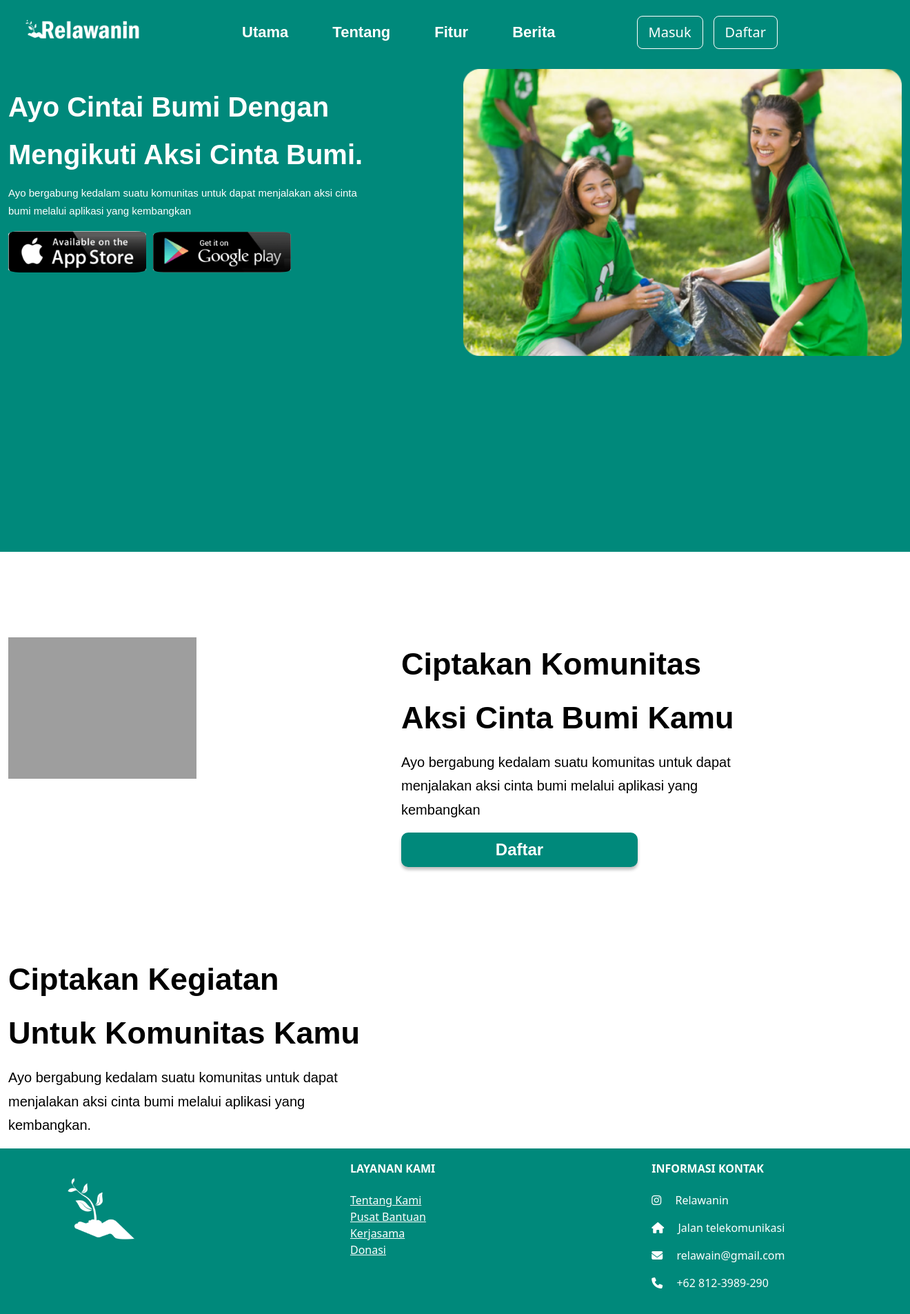
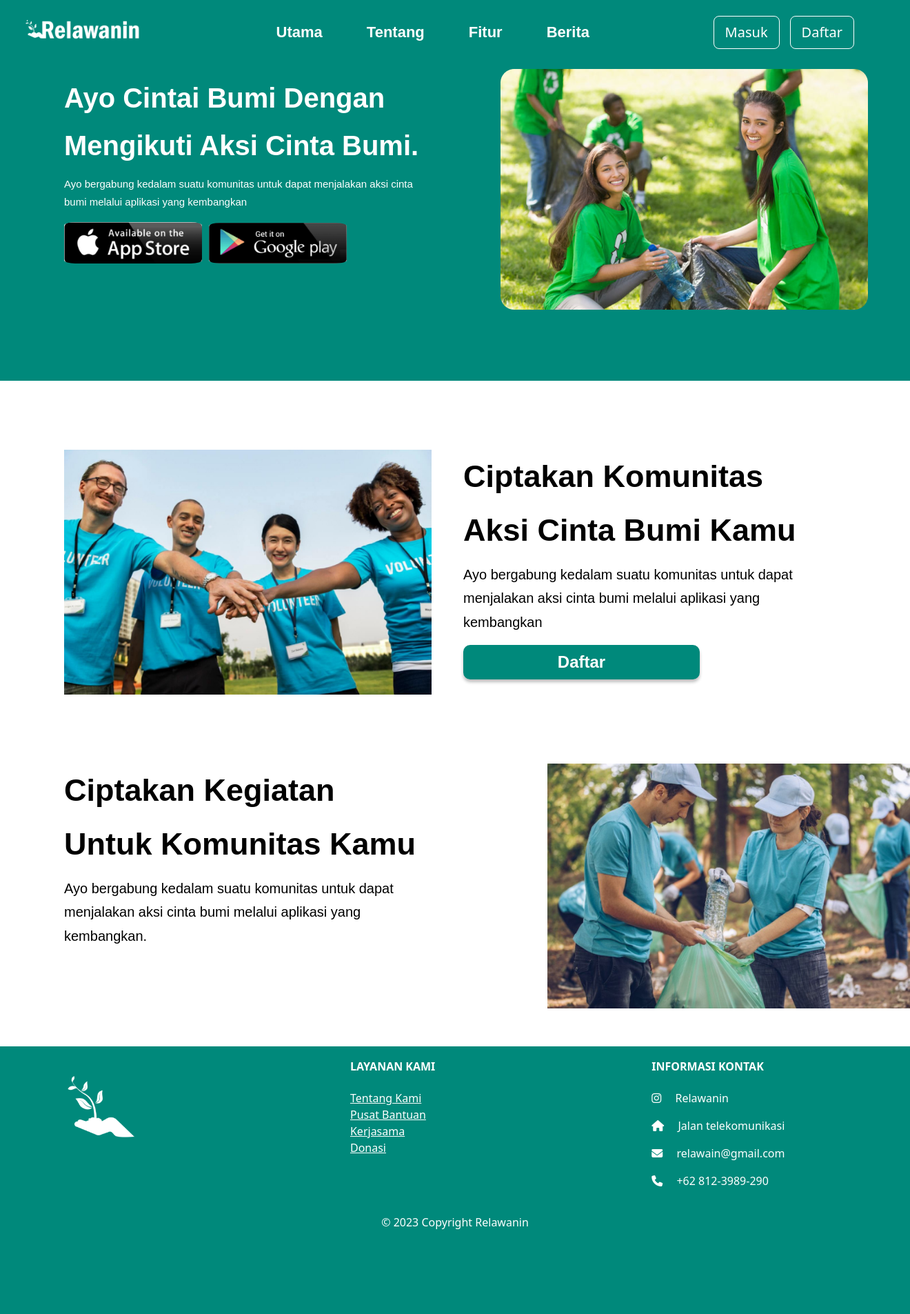
Before and after one commit to fadelalif/Klp.WEBPRO, a CodeIgniter app: page /database/ in a window 1320 px wide. Shown: the top 1905 px of the page at 69% size. After the commit the page ends 1782 px from the top, so only its background shows below. Run offline with CodeIgniter, Linux system fonts and the light colour scheme; grey boxes are pictures that could not be loaded.

Commit message:
Page Utama Selesai

```diff
--- a/Klp.WebProCi/application/views/utama.php
+++ b/Klp.WebProCi/application/views/utama.php
@@ -49,29 +49,25 @@
               <a class="nav-link" href="#">Berita</a>
             </li>
           </ul>
+        </div>
+      </div>
       <div class="btn-link" style="margin:15px;">
         <a href="<?=base_url()?>index.php/Dashboard">
-            <button type="button" class="btn btn-outline-light btn-lg">
-            Masuk
-            </button>
+          <button type="button" class="btn btn-outline-light btn-lg">Masuk</button>
         </a>
       </div>
       <div class="btn-link">
         <a href="<?=base_url()?>index.php/Dashboard">
-            <button type="button" class="btn btn-outline-light btn-lg">
-            Daftar
-            </button>
+          <button type="button" class="btn btn-outline-light btn-lg">Daftar</button>
         </a>
-          </div>
-        </div>
       </div>
     </nav>
     <!-- Navbar -->
     <!-- Hero Section -->
     <section id="hero">
       <div class="container-fluid">
-        <div class="row">
-          <div class="col-md-6 hero-tagline my-auto">
+        <div class="row align-items-center">
+          <div class="col-md-6 hero-tagline">
             <h1>Ayo Cintai Bumi Dengan Mengikuti Aksi Cinta Bumi.</h1>
             <p>
               Ayo bergabung kedalam suatu komunitas untuk dapat menjalakan aksi
@@ -86,22 +82,20 @@
               </button>
             </div>
           </div>
-          <div class="col-md-6 hero-tagline">
-            <img src="<?=base_url()?>assets/img/image 2.png" alt="" style="width:100%; padding-top: 100px;" />
+          <div class="col-md-6 hero-tagline d-flex justify-content-end">
+            <img src="<?=base_url()?>assets/img/image 2.png" alt="" style="width:533px; padding-top: 100px; margin-right: 49px;" />
           </div>
         </div>
       </div>
     </section>
     <!-- Layanan Section -->
     <section id="layanan">
-      <divv class="container-fluid">
-      <div class="container">
+      <div class="container-fluid">
         <div class="row">
-          <div class="col-md-6">
-            <img src="<?=base_url()?>" alt="" />
+          <div class="col-md-6 hero-tagline d-flex ">
+            <img src="<?=base_url()?>assets/img/kiri utama.jpg" alt="" style="width:533px; margin-left: 81px;" />
           </div>
-
-          <div class="col-md-6 layanan-tagline">
+          <div class="col-md-6 layanan-tagline d-flex justify-content-end">
             <div class="content w-100">
               <h1>Ciptakan Komunitas Aksi Cinta Bumi Kamu</h1>
               <p>Ayo bergabung kedalam suatu komunitas untuk dapat
@@ -113,12 +107,11 @@
           </div>
         </div>
       </div>
-    </div>
     </section>
 
     <!-- About2 Section -->
     <section id="about2">
-      <div class="container">
+      <div class="container-fluid">
         <div class="row">
           <div class="col-md-6 layanan-tagline">
             <div class="content w-100">
@@ -127,6 +120,10 @@
               untuk dapat menjalakan aksi cinta bumi
               melalui aplikasi yang kembangkan.
               </p>
+            </div>
+          </div>
+          <div class="col-md-6 hero-tagline d-flex ">
+            <img src="<?=base_url()?>assets/img/kanan utama.jpg" alt="" style="width:533px; margin-left: 81px;" />
           </div>
         </div>
       </div>
--- a/Klp.WebProCi/assets/css/styleUtama.css
+++ b/Klp.WebProCi/assets/css/styleUtama.css
@@ -9,7 +9,7 @@
   }
 
   nav{
-    display: flex;
+    max-width: 100%;
     flex-shrink: 0;
     background-color: #00897B;
     justify-content: space-between;
@@ -28,6 +28,7 @@
   .navbar-nav a {
     color: white !important;
   }
+
 
   nav img{
     width: 220px;
@@ -57,10 +58,11 @@
     border: 3px solid #fff;
   }
   #hero {
-    width: 100%;
-    height: 100vh;
+    width: auto;
+    height: 552px;
     background-color: #00897b;
   }
+
   .hero-tagline h1 {
     width: 539px;
     color: aliceblue;
@@ -70,6 +72,8 @@
     font-style: normal;
     font-weight: 700;
     line-height: 173.523%;
+    margin-left: 81px;
+    margin-top: 41px;
   }
   .hero-tagline p {
     width: 515px;
@@ -79,12 +83,14 @@
     font-style: normal;
     font-weight: 400;
     line-height: 173.523%; /* 26.028px */
+    margin-left: 81px;
   }
 
-.button-container {
+  .button-container {
     display: flex;
     align-items: center;
-}
+    margin-left: 81px;
+  }
 
 
 .download-button1,
@@ -137,6 +143,11 @@
     line-height: 173.523%; /* 34.705px */
   }
 
+  #about2{
+    margin-left: 81px;
+    padding-bottom: 55px;
+  }
+
   footer{
     background-color: #00897B;
   }
@@ -158,3 +169,6 @@
     color: #fff;
     background-color: #00897b;
   }
+  .btn-link{
+    margin-right: 81px;
+  }
```
Also changed, not shown: Klp.WebProCi/assets/img/kanan utama.jpg (added), Klp.WebProCi/assets/img/kiri utama.jpg (added). Lines whose indentation alone changed are shown as unchanged.
